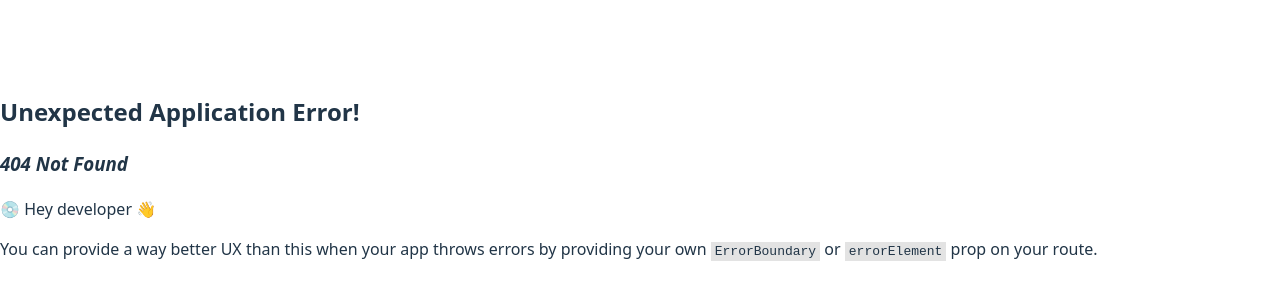
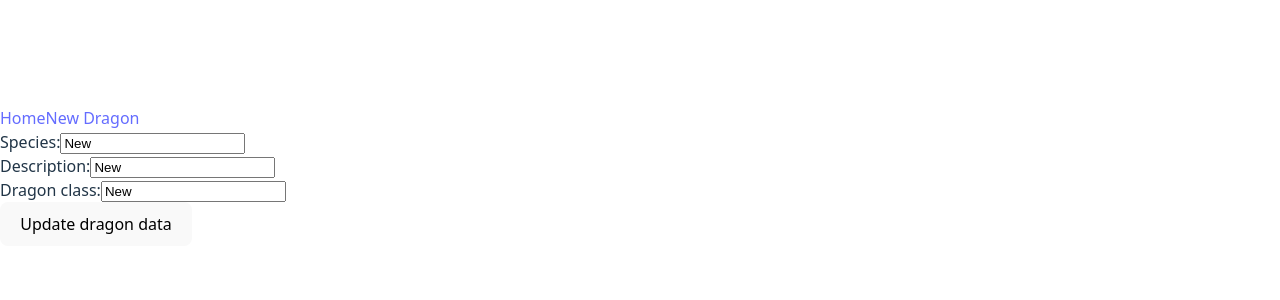
Before and after one commit to Starx707/PROG6_eindopdracht_Front-end, a React (Vite) app: page /update/1 in a window 1280 px wide. Before the commit this address had no page. Shown: the part 224-524 px from the top of the page. Built offline with nearby package versions, Linux system fonts and the light colour scheme; no server answers.

Commit message:
Update page (with bugs)
- It has a form
- Data can only be collected every so often to put in the form (randomly gives errors after one try)
- from also doesn't work here
- Put gives an error from my server, need to find out why

```diff
--- a/src/App.jsx
+++ b/src/App.jsx
@@ -4,6 +4,7 @@ import Layout from "./Layout.jsx";
 import CreateDragon from "./CreateDragon.jsx";
 import DetailsDragon from "./DetailsDragon.jsx";
 import DeleteDragon from "./DeleteDragon.jsx";
+import UpdateDragon from "./UpdateDragon.jsx";
 
 
 const router = createBrowserRouter([
@@ -26,6 +27,10 @@ const router = createBrowserRouter([
                 path: "/delete/:id",
                 element: <DeleteDragon/>,
             },
+            {
+                path: "/update/:id",
+                element: <UpdateDragon/>,
+            },
         ],
     },
 ]);
--- a/src/CreateDragon.jsx
+++ b/src/CreateDragon.jsx
@@ -5,7 +5,7 @@ function CreateProduct() {
 
     const navigate = useNavigate();
 
-    async function createProduct() {
+    async function createDragon() {
         try {
             const response = await fetch("http://145.24.237.150:8001/dragons/", {
                 headers: {
@@ -46,7 +46,7 @@ function CreateProduct() {
 
     const handleSubmit = (event) => {
         event.preventDefault();
-        createProduct();
+        createDragon();
         console.log("Form send:", formData);
     };
 
--- a/src/DetailsDragon.jsx
+++ b/src/DetailsDragon.jsx
@@ -80,6 +80,7 @@ function Details() {
                         <div>{detailsContainer.trainability}</div>
                     </div>
                     <Link to={`/delete/${detailsContainer.id}`}>Delete</Link>
+                    <Link to={`/update/${detailsContainer.id}`}>Change</Link>
                 </article>
             ) : (
                 <div>Loading data...</div>
--- a/src/Home.jsx
+++ b/src/Home.jsx
@@ -4,7 +4,6 @@ import {Link, Outlet} from "react-router";
 function Home() {
 
     const [dragons, setDragon] = useState(null);
-
     useEffect(() => {
         async function fetchProduct() {
             try {
@@ -23,7 +22,7 @@ function Home() {
         }
 
         fetchProduct();
-    }, []); // Lege array zorgt ervoor dat useEffect alleen bij de eerste render wordt uitgevoerd.
+    }, []);
 
     return (
         <>
@@ -37,7 +36,6 @@ function Home() {
                                 <p>{dragon.dClass}</p>
                                 <p>{dragon.origin}</p>
                                 <p>{dragon.trainability}</p>
-                                {/*create a delete button that refers to a different component? ✏️*/}
                                 <Link to={`/dragons/${dragon.id}`}>See details</Link>
 
                             </div>
--- a/src/UpdateDragon.jsx
+++ b/src/UpdateDragon.jsx
@@ -0,0 +1,98 @@
+import {useEffect, useState} from "react";
+import {useNavigate, useParams} from "react-router";
+
+function UpdateDragon() {
+
+    const [dragonDetails, setdragonDetails] = useState(null);
+    const navigate = useNavigate();
+    const params = useParams();
+
+    const getDragon = async () => {
+        try {
+            const response = await fetch(`http://145.24.237.150:8001/dragons/${params.id}`, {
+                headers: {
+                    Accept: "application/json",
+                },
+            });
+
+            const data = await response.json();
+            setdragonDetails(data);
+            console.log(data);
+        } catch (e) {
+            console.log(e);
+        }
+    };
+
+    useEffect(() => {
+        getDragon();
+    }, []);
+
+    //update data through this
+    async function updateDragon() {
+        try {
+            const response = await fetch("http://145.24.237.150:8001/dragons/", {
+                headers: {
+                    Accept: "application/json",
+                    "Content-Type": "application/json",
+                },
+                method: "PUT",
+                body: JSON.stringify(formData)
+            });
+
+            const data = await response.json();
+
+            if (response.status === 201) {
+                navigate(`/dragons/${data.id}`);
+            } else {
+                console.log("Not quite what was expected: ", response.status);
+            }
+        } catch (e) {
+            console.error("Er is een fout opgetreden:", e);
+        }
+    }
+
+    const [formData, setFormData] = useState({
+        species: "New",
+        desc: "New",
+        dClass: "New",
+    });
+
+    const handleInputChange = (e) => {
+        const {species, value} = e.target; //doesn't work here either
+        setFormData({
+            ...formData,
+            [species]: value,
+        });
+        console.log(formData.species);
+        console.log(value);
+    };
+
+    const handleSubmit = (event) => {
+        event.preventDefault();
+        updateDragon();
+        console.log("Form send:", formData);
+    };
+
+    return (
+        <form onSubmit={handleSubmit}>
+            <div>
+                <label htmlFor="species">Species:</label>
+                <input type="text" id="species" name="species" value={formData.species}
+                       onChange={handleInputChange}/>
+            </div>
+            <div>
+                <label htmlFor="desc">Description:</label>
+                <input type="desc" id="desc" name="desc" value={formData.desc} onChange={handleInputChange}/>
+            </div>
+            <div>
+                <label htmlFor="dClass">Dragon class:</label>
+                <input type="dClass" id="dClass" name="dClass" value={formData.dClass}
+                       onChange={handleInputChange}/>
+            </div>
+            <button type="submit">Update dragon data</button>
+        </form>
+    );
+
+}
+
+export default UpdateDragon;
```
